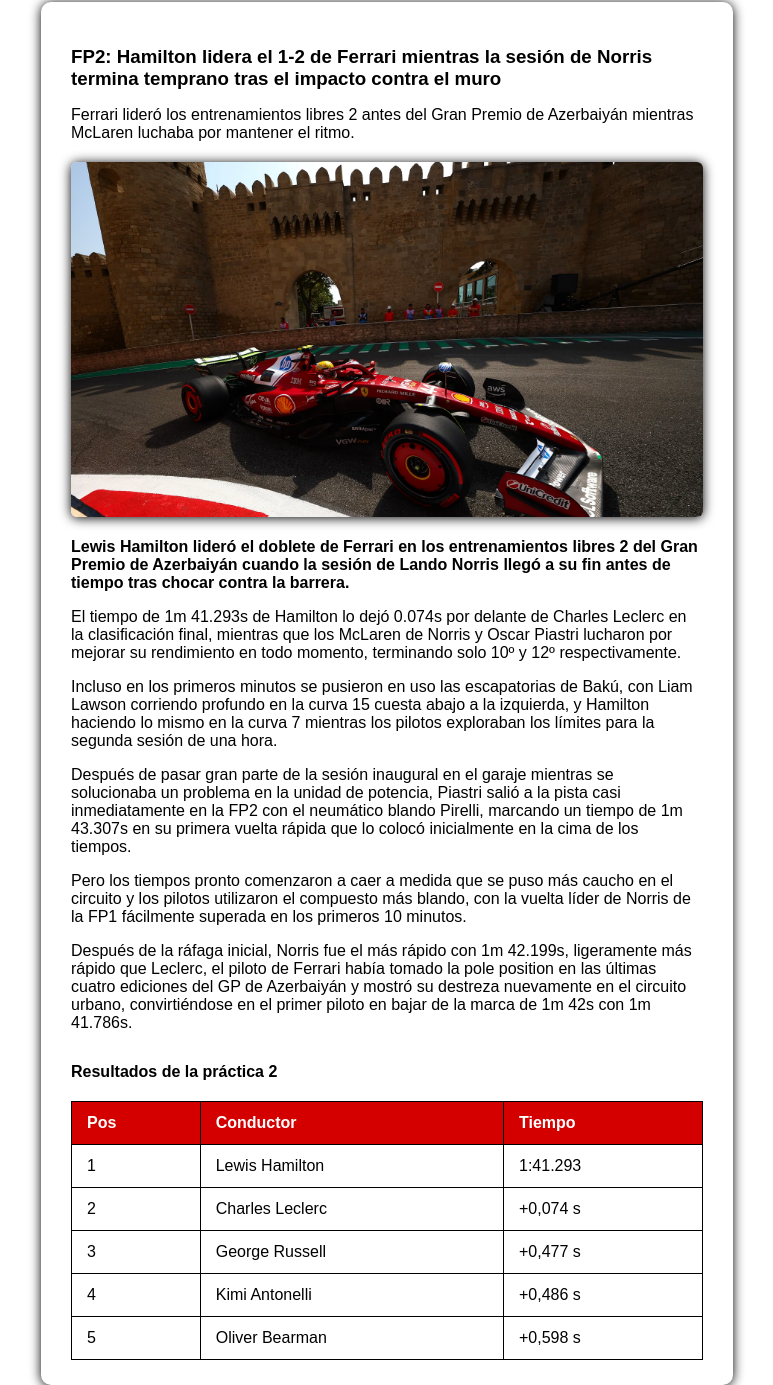
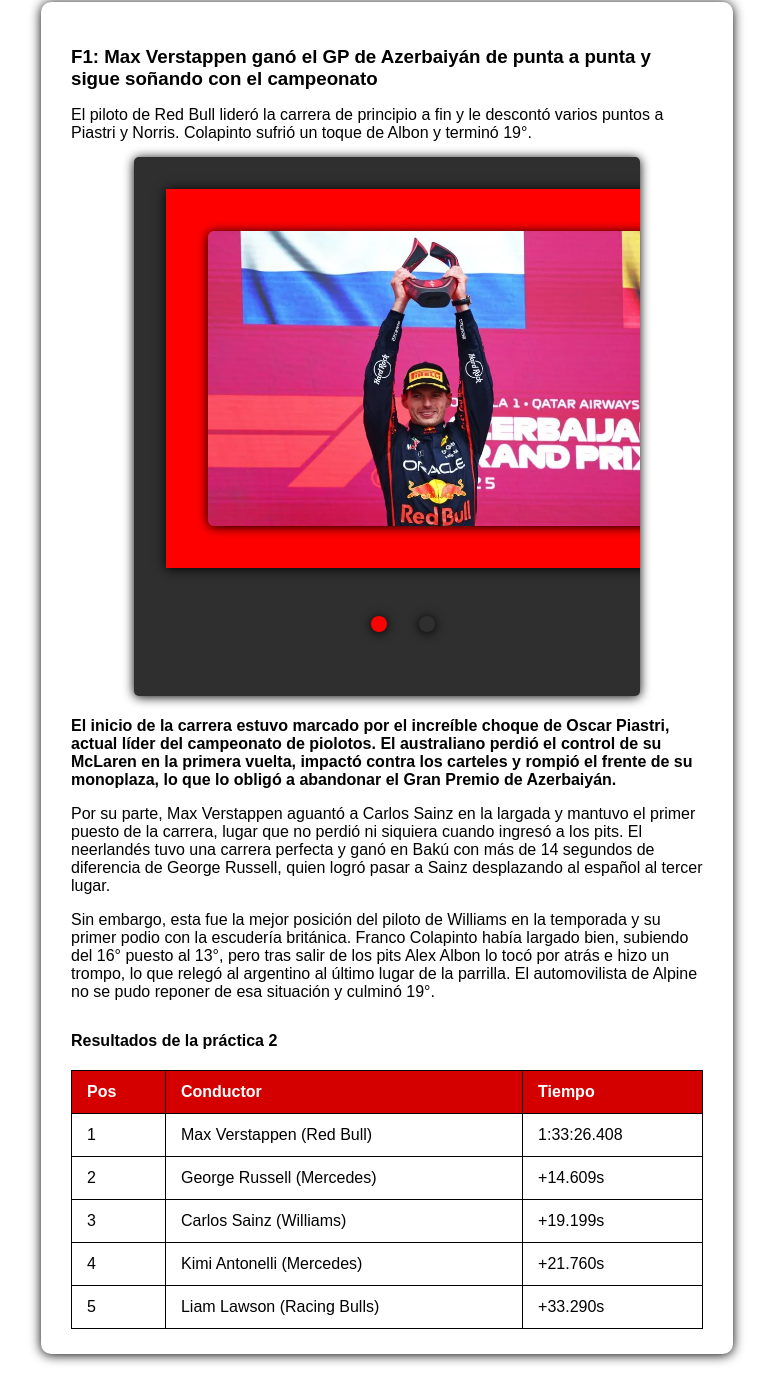
Before and after one commit to fabridanisilva/TrabajoIntegrador, a plain HTML site: page eje1/Principal/index.html in a window 1280 px wide. Shown: the part 163-1548 px from the top of the page, without its empty margins (253-1026 px from the left). Drawn offline with Linux system fonts and the light colour scheme.

Commit message:
carrusel listo

```diff
--- a/eje1/Principal/index.html
+++ b/eje1/Principal/index.html
@@ -5,10 +5,7 @@
     <meta name="viewport" content="width=device-width, initial-scale=1.0">
     <link rel="stylesheet" href="style.css">
     <title>Practica Parcial 1</title>
-    <style>
 
-
-    </style>
 </head>
 <body>
     <div class="encavesado">
@@ -24,16 +21,28 @@
 
     <div class="contenedor">
         <div class="contenedor-info">
-            <h3>FP2: Hamilton lidera el 1-2 de Ferrari mientras la sesión de Norris termina temprano tras el impacto contra el muro</h3>
-            <p>Ferrari lideró los entrenamientos libres 2 antes del Gran Premio de Azerbaiyán mientras McLaren luchaba por mantener el ritmo.</p>
-            <img src="2236225171.avif" alt="">
-            <h4>Lewis Hamilton lideró el doblete de Ferrari en los entrenamientos libres 2 del Gran Premio de Azerbaiyán cuando la sesión de Lando Norris llegó a su fin antes de tiempo tras chocar contra la barrera.</h4>
-            <p>El tiempo de 1m 41.293s de Hamilton lo dejó 0.074s por delante de Charles Leclerc en la clasificación final, mientras que los McLaren de Norris y Oscar Piastri lucharon por mejorar su rendimiento en todo momento, terminando solo 10º y 12º respectivamente.</p>
-            <p>Incluso en los primeros minutos se pusieron en uso las escapatorias de Bakú, con Liam Lawson corriendo profundo en la curva 15 cuesta abajo a la izquierda, y Hamilton haciendo lo mismo en la curva 7 mientras los pilotos exploraban los límites para la segunda sesión de una hora.</p>
-            <p>Después de pasar gran parte de la sesión inaugural en el garaje mientras se solucionaba un problema en la unidad de potencia, Piastri salió a la pista casi inmediatamente en la FP2 con el neumático blando Pirelli, marcando un tiempo de 1m 43.307s en su primera vuelta rápida que lo colocó inicialmente en la cima de los tiempos.</p>
-            <p>Pero los tiempos pronto comenzaron a caer a medida que se puso más caucho en el circuito y los pilotos utilizaron el compuesto más blando, con la vuelta líder de Norris de la FP1 fácilmente superada en los primeros 10 minutos.</p>
-            <p>Después de la ráfaga inicial, Norris fue el más rápido con 1m 42.199s, ligeramente más rápido que Leclerc, el piloto de Ferrari había tomado la pole position en las últimas cuatro ediciones del GP de Azerbaiyán y mostró su destreza nuevamente en el circuito urbano, convirtiéndose en el primer piloto en bajar de la marca de 1m 42s con 1m 41.786s.</p>
-        </div>
+            <h3>F1: Max Verstappen ganó el GP de Azerbaiyán de punta a punta y sigue soñando con el campeonato</h3>
+            <p>El piloto de Red Bull lideró la carrera de principio a fin y le descontó varios puntos a Piastri y Norris. Colapinto sufrió un toque de Albon y terminó 19°.</p>
+
+
+            <div class="carrusel">
+                <div class="grande">
+                    <img src="max-verstappen_w862.webp" alt="imagen 1" class="img">
+                    <img src="descarga.jpeg" alt="imagen 2" class="img">
+                </div>
+                <ul class="puntos">
+                    <li class="punto activo"></li>
+                    <li class="punto"></li>
+                </ul>
+            </div>
+
+
+
+
+            <h4>El inicio de la carrera estuvo marcado por el increíble choque de Oscar Piastri, actual líder del campeonato de piolotos. El australiano perdió el control de su McLaren en la primera vuelta, impactó contra los carteles y rompió el frente de su monoplaza, lo que lo obligó a abandonar el Gran Premio de Azerbaiyán.</h4>
+            <p>Por su parte, Max Verstappen aguantó a Carlos Sainz en la largada y mantuvo el primer puesto de la carrera, lugar que no perdió ni siquiera cuando ingresó a los pits. El neerlandés tuvo una carrera perfecta y ganó en Bakú con más de 14 segundos de diferencia de George Russell, quien logró pasar a Sainz desplazando al español al tercer lugar.</p>
+            <p>Sin embargo, esta fue la mejor posición del piloto de Williams en la temporada y su primer podio con la escudería británica. Franco Colapinto había largado bien, subiendo del 16° puesto al 13°, pero tras salir de los pits Alex Albon lo tocó por atrás e hizo un trompo, lo que relegó al argentino al último lugar de la parrilla. El automovilista de Alpine no se pudo reponer de esa situación y culminó 19°.</p>
+            </div>
 
         <div class="contenedor-tabla">
             <p><b>Resultados de la práctica 2</b></p>
@@ -45,33 +54,52 @@
             </tr>
             <tr>
                 <td>1</td>
-                <td>Lewis  Hamilton</td>
-                <td>1:41.293</td>
+                <td>Max Verstappen (Red Bull)</td>
+                <td>1:33:26.408</td>
             </tr>
             <tr>
                 <td>2</td>
-                <td>Charles  Leclerc</td>
-                <td>+0,074 s</td>
+                <td>George Russell (Mercedes)</td>
+                <td>+14.609s</td>
             </tr>
             <tr>
                 <td>3</td>
-                <td>George  Russell</td>
-                <td>+0,477 s</td>
+                <td>Carlos Sainz (Williams)</td>
+                <td>+19.199s</td>
             </tr>
             <tr>
                 <td>4</td>
-                <td>Kimi  Antonelli</td>
-                <td>+0,486 s</td>
+                <td>Kimi  Antonelli (Mercedes)</td>
+                <td>+21.760s</td>
             </tr>
             <tr>
                 <td>5</td>
-                <td>Oliver  Bearman</td>
-                <td>+0,598 s</td>
+                <td>Liam Lawson (Racing Bulls)</td>
+                <td>+33.290s</td>
             </tr>
         </table>
         </div>
 
 
     </div>
+    <script>
+        const grande =document.querySelector('.grande')
+const punto  =document.querySelectorAll('.punto')
+
+
+punto.forEach ( (cadaPunto , i )=> {
+    punto[i].addEventListener('click',()=>{
+        let posicion = i
+
+        let operacion = (posicion*-50)
+        grande.style.transform = `translateX(${operacion}%)`
+
+        punto.forEach((cadaPunto,i)=>{
+            punto[i].classList.remove('activo')
+        })
+        punto[i].classList.add('activo')
+    })
+})
+    </script>
 </body>
 </html>
--- a/eje1/Principal/style.css
+++ b/eje1/Principal/style.css
@@ -1,5 +1,6 @@
 body{
     font-family: sans-serif;
+
 }
 .encavesado{
 
@@ -104,6 +105,7 @@
 th{
     background-color: #d40000;
     color: white;
+
 }
 
 
@@ -130,3 +132,65 @@
 
 
 }
+
+
+.carrusel{
+    width: 70%;
+    max-width: 600px;
+    height: 1%;
+    overflow-x: hidden;
+    padding: 2em;
+    box-shadow: 0 1px 11px rgba(0, 0, 0, 1);
+    border-radius: 5px;
+    margin-left: auto;
+    margin-right: auto;
+    background-color: #302f2f;
+
+}
+.carrusel .grande{
+    width: 200%;
+
+    display: flex;
+    flex-flow: row nowrap;
+    justify-content: flex-start;
+    align-items: center;
+    box-shadow: 0 1px 11px rgba(0, 0, 0, 1);
+    padding: 2em;
+    background-color: red;
+
+    transition:all .5s ease ;
+    transform: translateX(0%);
+}
+.carrusel .img{
+    width: calc(100% / 2);
+    box-shadow: 0 1px 11px rgba(0, 0, 0, 1);
+    min-height: 10vh;
+    margin: 10px;
+    height: auto;
+    object-fit: cover;
+
+
+}
+.carrusel .puntos{
+    width: 100%;
+
+    padding: 1em;
+    margin: 1em 0 0;
+    display: flex;
+    flex-flow: row nowrap;
+    justify-content: center;
+    align-items: center;
+}
+.carrusel .punto{
+    width: 1em;
+    height: 1em;
+    list-style: none;
+    border-radius: 50px;
+    cursor: pointer;
+    margin: 1em;
+    box-shadow: 0 1px 11px rgba(0, 0, 0, 1);
+}
+
+.carrusel .punto.activo{
+    background-color: rgb(253, 2, 2);
+}
```
Also changed, not shown: eje1/Principal/script.js (added, +19 -0 lines), eje1/Principal/2236225171.avif (deleted), eje1/Principal/descarga.jpeg (added), eje1/Principal/max-verstappen_w862.webp (added), eje1/Principal/podio-gp-de-azerbaiyan_w862.webp (added).
